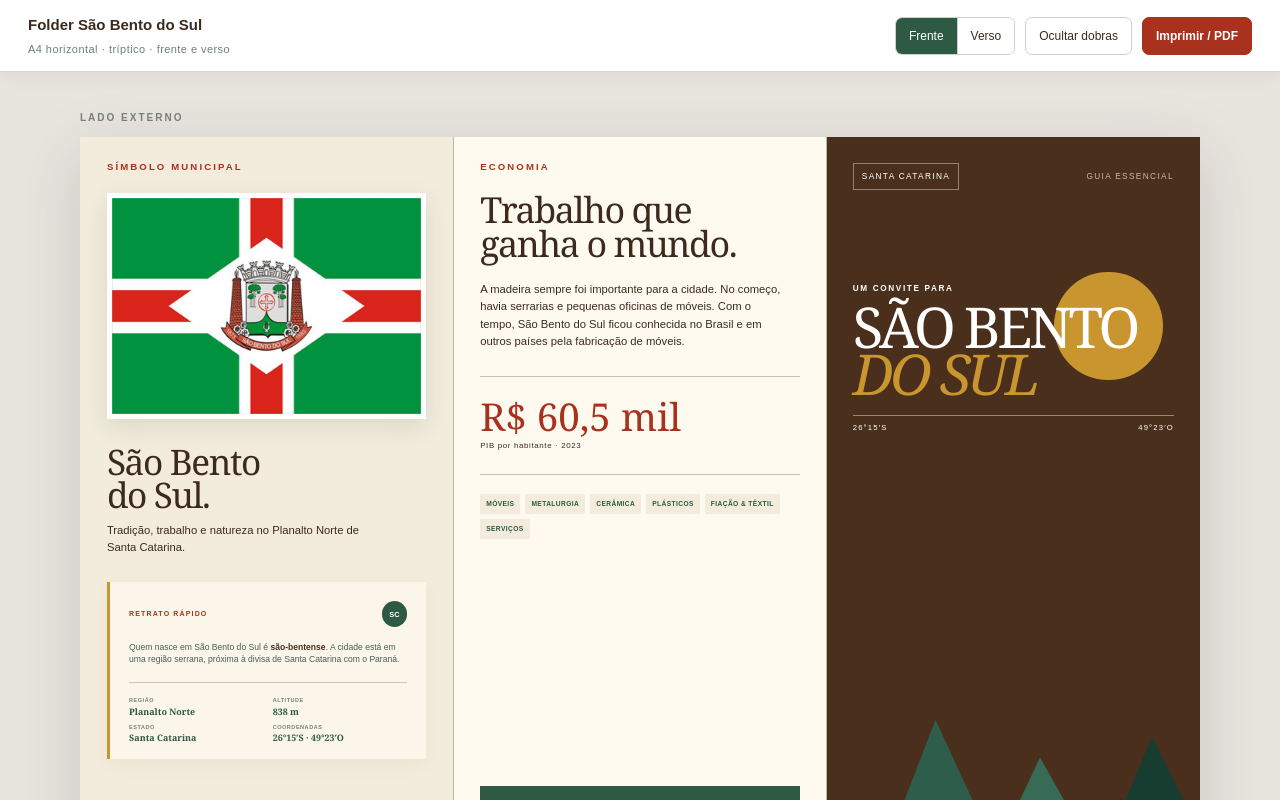
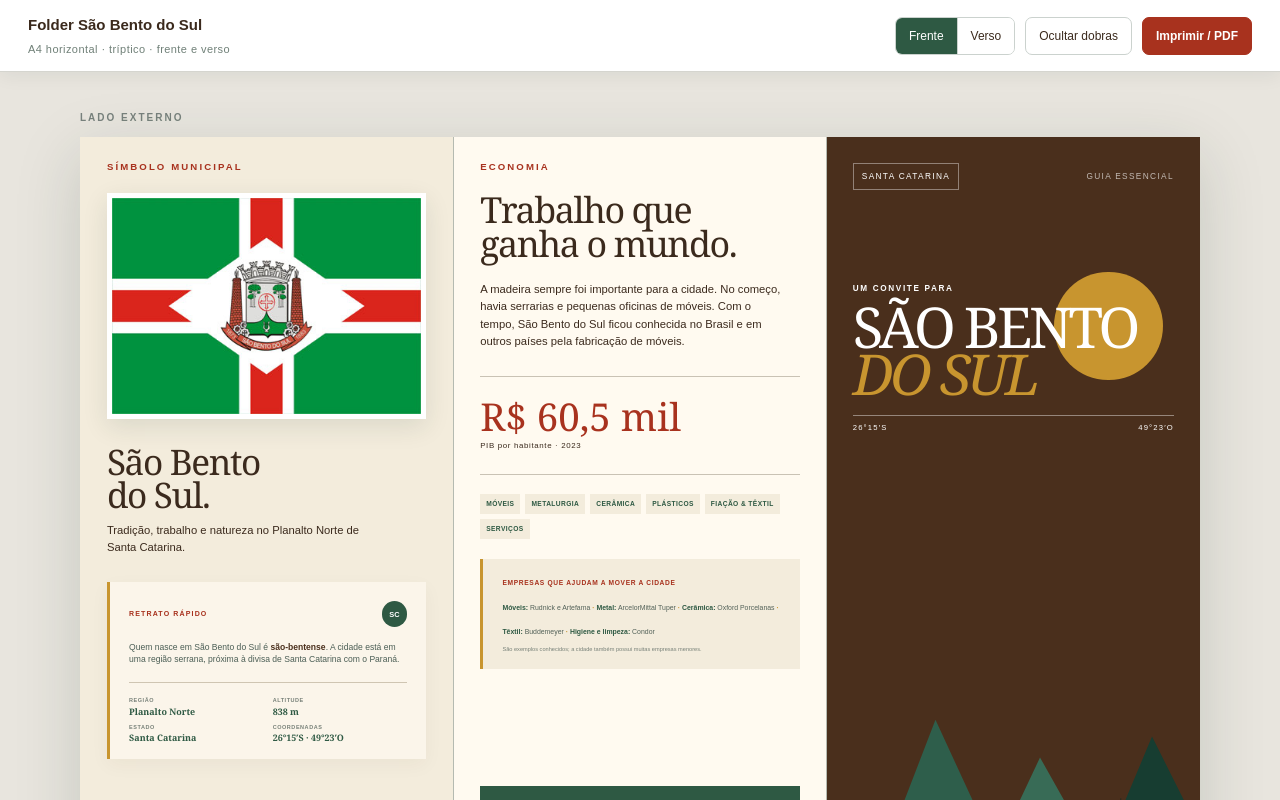
Before and after one commit to RodolfoPessoa/sbs, a Next.js app: page / in a window 1280 px wide. Shown: the top 800 px of the page. Built offline with nearby package versions, Linux system fonts and the light colour scheme.

Commit message:
Expand interactive economy panel

```diff
--- a/app/globals.css
+++ b/app/globals.css
@@ -66,6 +66,12 @@ button, a { font: inherit; }
 .economy-number span { display: block; margin-top: 6px; font-size: clamp(6px, .62vw, 9px); letter-spacing: .08em; }
 .sectors { display: flex; flex-wrap: wrap; gap: 5px; }
 .sectors span { padding: 5px 6px; background: var(--cream); color: var(--forest); font-size: clamp(5px, .52vw, 8px); font-weight: 800; letter-spacing: .06em; }
+.economy-examples { margin-top: 6%; padding: 6% 6% 5%; border-left: 3px solid var(--gold); background: var(--cream); }
+.economy-examples > b { display: block; margin-bottom: 5px; color: var(--coral); font-size: clamp(5px, .52vw, 8px); letter-spacing: .1em; }
+.economy-examples p { display: inline; color: #526158; font-size: clamp(5px, .54vw, 8px); line-height: 1.45; }
+.economy-examples p:not(:last-of-type)::after { content: " · "; color: var(--gold); font-weight: 800; }
+.economy-examples p strong { color: var(--forest); }
+.economy-examples small { display: block; margin-top: 5px; color: #778078; font-size: clamp(4px, .44vw, 6.7px); line-height: 1.3; }
 .economy-note { margin-top: auto; background: var(--forest); color: #fff; padding: 9px 10px; }
 .economy-note b { color: var(--gold); font-size: clamp(6px, .58vw, 9px); letter-spacing: .1em; }
 .economy-note p { margin-top: 4px; font-size: clamp(6px, .58vw, 9px); line-height: 1.35; }
@@ -139,6 +145,12 @@ button, a { font: inherit; }
 .detail-visual { min-height: 540px; position: relative; background: var(--forest); overflow: hidden; }
 .detail-visual::after { content: ""; position: absolute; inset: 0; background: linear-gradient(180deg, transparent 35%, #102d25d9 100%); }
 .detail-visual img { width: 100%; height: 100%; object-fit: cover; display: block; }
+.detail-visual.economy-mode img { object-position: 50% 50%; animation: economy-pan 14s ease-in-out infinite; transform: scale(1.07); }
+@keyframes economy-pan {
+  0%, 100% { object-position: 50% 50%; }
+  25% { object-position: 35% 50%; }
+  70% { object-position: 68% 50%; }
+}
 .detail-visual.map-mode { background: var(--cream); }
 .detail-visual.map-mode img { object-fit: contain; }
 .detail-visual span { position: absolute; z-index: 2; left: 28px; bottom: 26px; color: #fff; font-size: 11px; font-weight: 800; letter-spacing: .18em; }
@@ -192,6 +204,10 @@ button, a { font: inherit; }
   .detail-gallery { grid-template-columns: repeat(2, 1fr); }
 }
 
+@media (prefers-reduced-motion: reduce) {
+  .detail-visual.economy-mode img { animation: none; transform: none; }
+}
+
 @page { size: A4 landscape; margin: 0; }
 @media print {
   body { background: #fff; }
--- a/app/page.tsx
+++ b/app/page.tsx
@@ -38,7 +38,13 @@ const details: Record<DetailKey, {
     intro: "A madeira sempre foi importante para a economia da cidade. Com o tempo, São Bento do Sul ficou conhecida no Brasil e em outros países pela fabricação de móveis.",
     image: "/foto-cidade-05.jpg",
     imageAlt: "Arquitetura e paisagem de São Bento do Sul",
-    facts: [["Móveis", "setor de referência"], ["Metalurgia", "cadeia industrial"], ["Cerâmica", "produção diversificada"], ["Têxtil", "fiação e confecção"]],
+    facts: [
+      ["Móveis", "Rudnick e Artefama", "A Rudnick e a Artefama são exemplos de fábricas de móveis de São Bento do Sul. Elas transformam madeira e outros materiais em mesas, cadeiras, armários e móveis para casas e empresas."],
+      ["Metalurgia", "ArcelorMittal Tuper", "A ArcelorMittal Tuper é um exemplo do setor metalúrgico. Ela fabrica tubos, peças e sistemas de aço usados em carros, construções, máquinas e outras atividades."],
+      ["Cerâmica", "Oxford Porcelanas", "A Oxford é um exemplo do setor cerâmico. Ela fabrica pratos, xícaras, canecas e outros objetos usados para servir alimentos."],
+      ["Têxtil", "Buddemeyer", "A Buddemeyer é um exemplo do setor têxtil. Ela fabrica produtos de tecido para a casa, como toalhas, roupas de cama e itens para banho."],
+      ["Higiene", "Condor", "A Condor é um exemplo da indústria de higiene e limpeza. Ela produz escovas, vassouras, pincéis e outros objetos usados no dia a dia."],
+    ],
     paragraphs: ["No começo, serrarias e pequenas oficinas usavam madeiras como imbuía, pinheiro e canela. Depois, as fábricas cresceram, passaram a usar novas tecnologias e começaram a vender móveis para vários países.", "Hoje, a cidade também produz plásticos, peças de metal, cerâmica, tecidos e outros produtos. O comércio e os serviços também ajudam a movimentar a economia."],
     links: [["Ver o Plano Municipal de Turismo", "https://turismoemsaobento.sc.gov.br/assets/plano_municipal_de_turismo.pdf"]],
   },
@@ -165,6 +171,15 @@ function Front({ open }: { open: (detail: DetailKey) => void }) {
         <div className="sectors">
           <span>MÓVEIS</span><span>METALURGIA</span><span>CERÂMICA</span>
           <span>PLÁSTICOS</span><span>FIAÇÃO & TÊXTIL</span><span>SERVIÇOS</span>
+        </div>
+        <div className="economy-examples">
+          <b>EMPRESAS QUE AJUDAM A MOVER A CIDADE</b>
+          <p><strong>Móveis:</strong> Rudnick e Artefama</p>
+          <p><strong>Metal:</strong> ArcelorMittal Tuper</p>
+          <p><strong>Cerâmica:</strong> Oxford Porcelanas</p>
+          <p><strong>Têxtil:</strong> Buddemeyer</p>
+          <p><strong>Higiene e limpeza:</strong> Condor</p>
+          <small>São exemplos conhecidos; a cidade também possui muitas empresas menores.</small>
         </div>
         <div className="economy-note">
           <b>VOCÊ SABIA?</b>
@@ -317,7 +332,7 @@ export default function Home() {
         }}>
           <section className="detail-modal" role="dialog" aria-modal="true" aria-labelledby="detail-title">
             <button className="modal-close" onClick={closeDetail} aria-label="Fechar informações">×</button>
-            <div className={`detail-visual ${activeDetail === "mapas" ? "map-mode" : ""}`}>
+            <div className={`detail-visual ${activeDetail === "mapas" ? "map-mode" : ""} ${activeDetail === "economia" ? "economy-mode" : ""}`}>
               {details[activeDetail].image && <img src={details[activeDetail].image} alt={details[activeDetail].imageAlt || ""} />}
               <span>{details[activeDetail].kicker}</span>
             </div>
```
